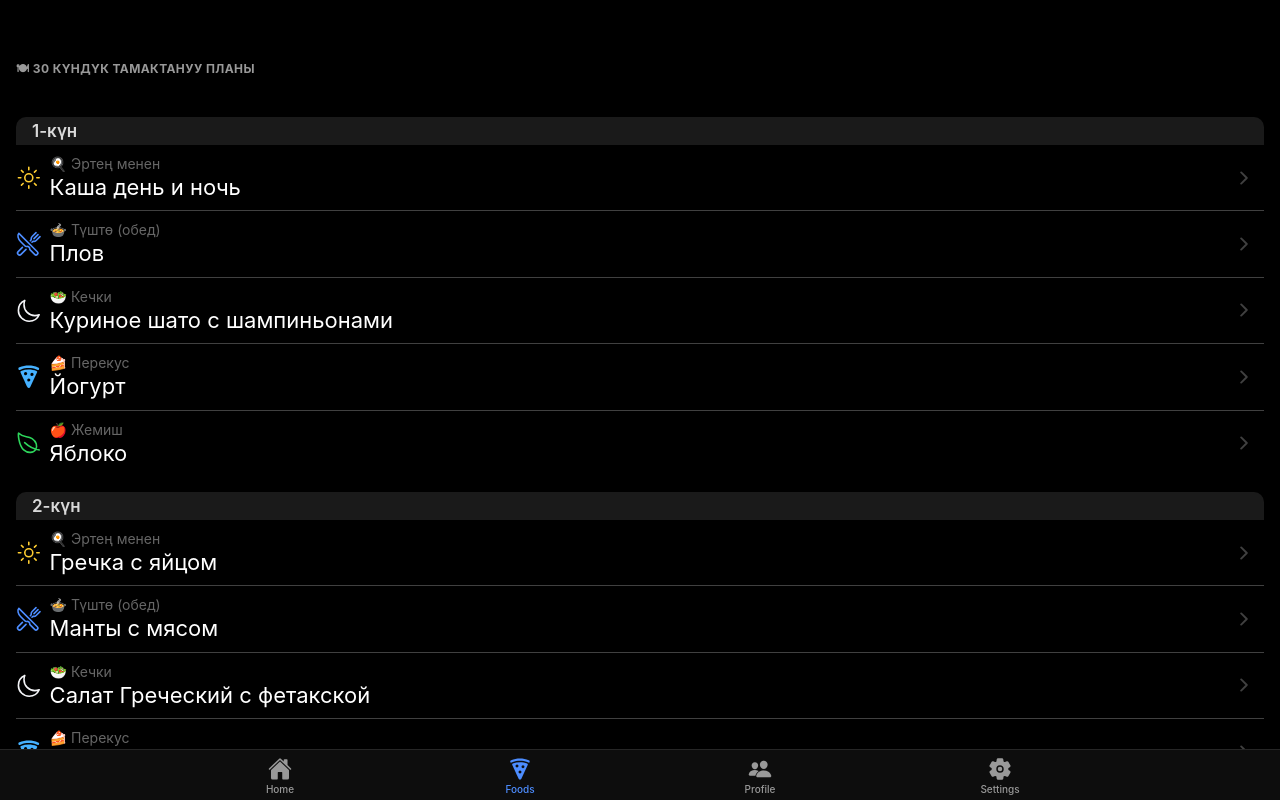
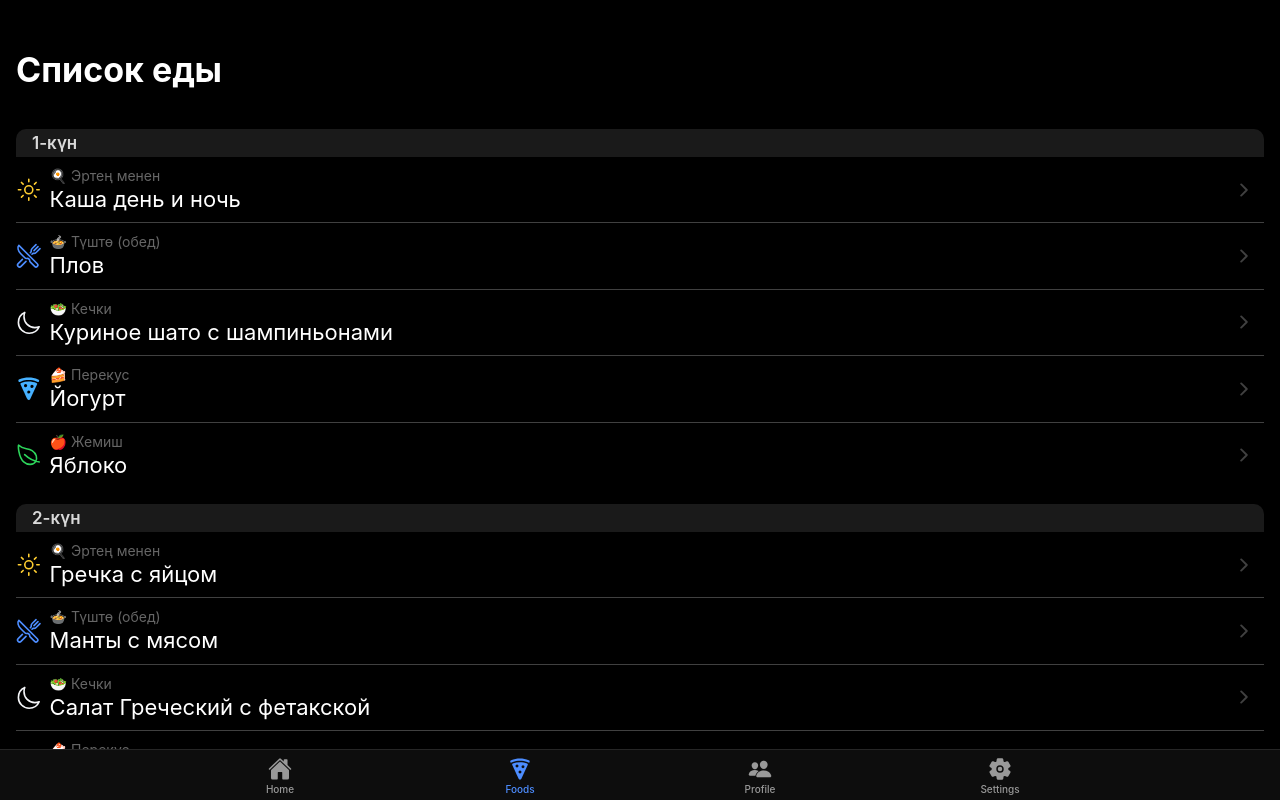
Before and after one commit to Nurtimax/nur-max, a React (Vite) app: page /foods in a window 1280 px wide. Built offline with nearby package versions, Linux system fonts and the light colour scheme.

Commit message:
feat: add headers to food, home, and profile pages and update content components to accept titles chore: bump version to 1.2.2 in package.json

```diff
--- a/package.json
+++ b/package.json
@@ -1,7 +1,7 @@
 {
   "name": "nur-max",
   "private": true,
-  "version": "1.2.1",
+  "version": "1.2.2",
   "type": "module",
   "scripts": {
     "dev": "vite",
--- a/src/pages/foods/components/Content.tsx
+++ b/src/pages/foods/components/Content.tsx
@@ -1,16 +1,21 @@
-import { IonCardSubtitle, IonContent, IonToolbar } from "@ionic/react";
+import { IonContent, IonHeader, IonTitle, IonToolbar } from "@ionic/react";
 import HomeMealList from "../../../components/meals/MealList";
 import { useFoodsStore } from "../../../store/foods.store";
+import { FC } from "react";
 
-const FoodsContent = () => {
+interface IProps {
+  title: string;
+}
+const FoodsContent: FC<IProps> = ({ title }) => {
   const foods = useFoodsStore((state) => state.foods);
 
   return (
     <IonContent>
-      <IonToolbar />
-      <div className="ion-padding-horizontal ion-padding-top">
-        <IonCardSubtitle>🍽 30 күндүк тамактануу планы</IonCardSubtitle>
-      </div>
+      <IonHeader collapse="condense">
+        <IonToolbar>
+          <IonTitle size="large">{title}</IonTitle>
+        </IonToolbar>
+      </IonHeader>
 
       <HomeMealList list={foods} />
     </IonContent>
--- /dev/null
+++ b/src/pages/foods/components/Header.tsx
@@ -0,0 +1,18 @@
+import { IonHeader, IonTitle, IonToolbar } from "@ionic/react";
+import { FC } from "react";
+
+interface IProps {
+  title: string;
+}
+
+const FoodsHeader: FC<IProps> = ({ title }) => {
+  return (
+    <IonHeader translucent={true}>
+      <IonToolbar>
+        <IonTitle>{title}</IonTitle>
+      </IonToolbar>
+    </IonHeader>
+  );
+};
+
+export default FoodsHeader;
--- a/src/pages/foods/page.tsx
+++ b/src/pages/foods/page.tsx
@@ -1,10 +1,16 @@
 import { IonPage } from "@ionic/react";
 import FoodsContent from "./components/Content";
+import FoodsHeader from "./components/Header";
+
+const meta = {
+  title: "Список еды",
+};
 
 const FoodsPage = () => {
   return (
     <IonPage>
-      <FoodsContent />
+      <FoodsHeader title={meta.title} />
+      <FoodsContent title={meta.title} />
     </IonPage>
   );
 };
--- a/src/pages/home/components/Content.tsx
+++ b/src/pages/home/components/Content.tsx
@@ -1,10 +1,14 @@
-import { IonContent, IonToolbar } from "@ionic/react";
+import { IonContent } from "@ionic/react";
 import ContentTitle from "./ContentTitle";
 import MealCard from "../../../components/meals/MealCard";
 import { useFoodsStore } from "../../../store/foods.store";
 import { IMealAction, MealDay } from "../../../@types/meal.types";
+import { FC } from "react";
 
-const HomeContent = () => {
+interface IProps {
+  title: string;
+}
+const HomeContent: FC<IProps> = ({ title }) => {
   const now = new Date();
   const day = now.getDate();
 
@@ -13,7 +17,7 @@ const HomeContent = () => {
   const findFood = foods.find((food) => food.day === day);
 
   const toggleFoodsComplete = useFoodsStore(
-    (state) => state.toggleFoodsComplete
+    (state) => state.toggleFoodsComplete,
   );
 
   const updateComplete = (data: MealDay, action: IMealAction) => {
@@ -22,8 +26,7 @@ const HomeContent = () => {
 
   return (
     <IonContent fullscreen>
-      <IonToolbar />
-      <ContentTitle />
+      <ContentTitle title={title} />
 
       {findFood && <MealCard data={findFood} updateComplete={updateComplete} />}
     </IonContent>
--- /dev/null
+++ b/src/pages/home/components/Header.tsx
@@ -0,0 +1,17 @@
+import { IonHeader, IonTitle, IonToolbar } from "@ionic/react";
+import { FC } from "react";
+
+interface IProps {
+  title: string;
+}
+const HomeHeader: FC<IProps> = ({ title }) => {
+  return (
+    <IonHeader translucent={true}>
+      <IonToolbar>
+        <IonTitle>{title}</IonTitle>
+      </IonToolbar>
+    </IonHeader>
+  );
+};
+
+export default HomeHeader;
--- a/src/pages/home/page.tsx
+++ b/src/pages/home/page.tsx
@@ -1,10 +1,15 @@
 import { IonPage } from "@ionic/react";
 import HomeContent from "./components/Content";
+import HomeHeader from "./components/Header";
 
+const meta = {
+  title: "NUR MAX",
+};
 const HomePage = () => {
   return (
     <IonPage>
-      <HomeContent />
+      <HomeHeader title={meta.title} />
+      <HomeContent title={meta.title} />
     </IonPage>
   );
 };
--- a/src/pages/profile/components/Content.tsx
+++ b/src/pages/profile/components/Content.tsx
@@ -1,13 +1,11 @@
-import { IonContent, IonToolbar } from "@ionic/react";
+import { IonContent } from "@ionic/react";
 import ProfileContentForm from "./ContentForm";
+import classes from "../page.module.css";
 import ProfileContentAvatar from "./ContentAvatar";
-import classes from "../page.module.css";
 
 const ProfileContent = () => {
   return (
     <IonContent>
-      <IonToolbar class={classes.toolbar} />
-
       <ProfileContentAvatar />
 
       <div className={classes.profileContentForm}>
--- a/src/pages/profile/components/ContentAvatar.tsx
+++ b/src/pages/profile/components/ContentAvatar.tsx
@@ -1,4 +1,4 @@
-import { IonAvatar, IonToolbar } from "@ionic/react";
+import { IonAvatar } from "@ionic/react";
 import classes from "../page.module.css";
 import { useUserStore } from "../../../store/user.store";
 
@@ -8,8 +8,6 @@ const ProfileContentAvatar = () => {
   return (
     <>
       <div className={classes.profileContainer}>
-        <IonToolbar />
-
         <div className={classes.avatarBackgroundContainer}>
           {photoUrl && (
             <div className={classes.avatarBackground}>
--- /dev/null
+++ b/src/pages/profile/components/Header.tsx
@@ -0,0 +1,11 @@
+import { IonHeader, IonToolbar } from "@ionic/react";
+
+const ProfileHeader = () => {
+  return (
+    <IonHeader translucent={true}>
+      <IonToolbar></IonToolbar>
+    </IonHeader>
+  );
+};
+
+export default ProfileHeader;
--- a/src/pages/profile/page.tsx
+++ b/src/pages/profile/page.tsx
@@ -1,9 +1,11 @@
 import { IonPage } from "@ionic/react";
 import ProfileContent from "./components/Content";
+import ProfileHeader from "./components/Header";
 
 const ProfilePage = () => {
   return (
     <IonPage>
+      <ProfileHeader />
       <ProfileContent />
     </IonPage>
   );
--- a/src/providers/TelegramProvider.tsx
+++ b/src/providers/TelegramProvider.tsx
@@ -1,3 +1,4 @@
+/* eslint-disable react-hooks/exhaustive-deps */
 import { FC, ReactNode, useEffect } from "react";
 import { useTelegramFullscreen } from "../hooks/useTelegramFullscreen";
 
```
